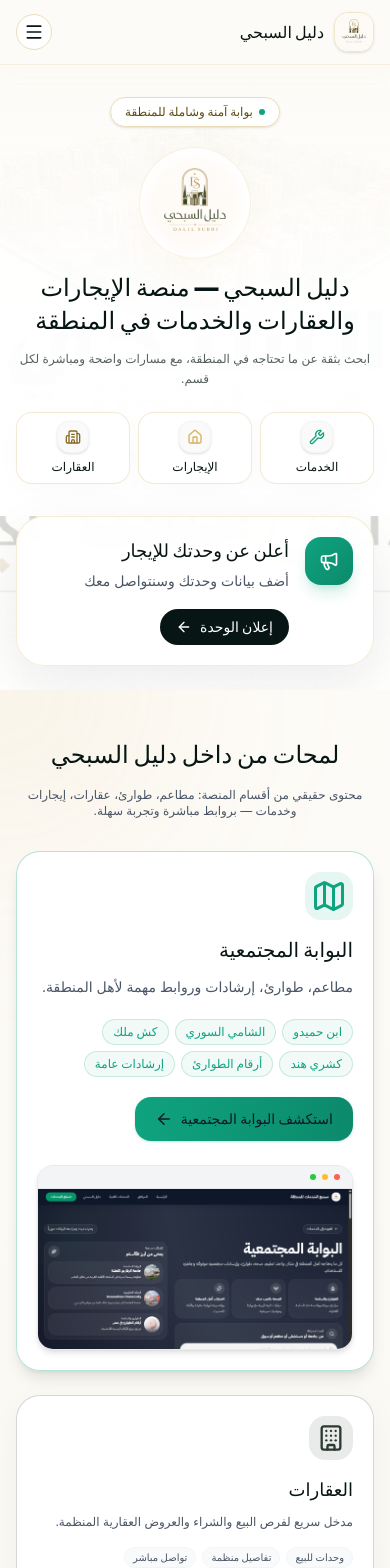
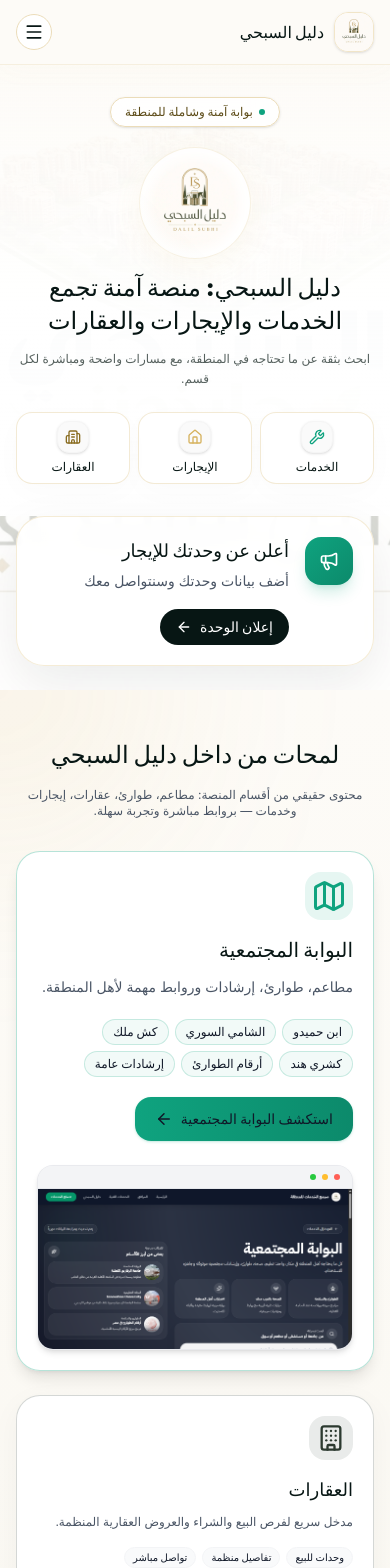
Before and after one commit to mohabx116-creator/dalilsubhi-landing-web, a React (Vite) app: page / in a window 390 px wide. Shown: the top 1568 px of the page. Built offline with nearby package versions, Linux system fonts and the light colour scheme.

Commit message:
Improve landing conversion UX and SEO

```diff
--- a/index.html
+++ b/index.html
@@ -8,17 +8,17 @@
     <meta name="viewport" content="width=device-width, initial-scale=1.0" />
     <meta
       name="description"
-      content="دليل السبحي منصة آمنة تجمع الإيجارات والعقارات والخدمات في المنطقة، لتصل لما تحتاجه بسهولة وثقة."
+      content="دليل السبحي يجمع لك روابط الخدمات، العقارات، الإيجارات، والبوابة المجتمعية في مكان واحد لتصل بسرعة لما تحتاجه."
     />
     <meta name="application-name" content="دليل السبحي" />
     <link rel="canonical" href="https://dalilsubhi.com/" />
-    <meta property="og:title" content="دليل السبحي | الإيجارات والعقارات والخدمات في المنطقة" />
-    <meta property="og:description" content="دليل السبحي منصة آمنة تجمع الإيجارات والعقارات والخدمات في المنطقة، لتصل لما تحتاجه بسهولة وثقة." />
+    <meta property="og:title" content="دليل السبحي | بوابتك للخدمات والعقارات والإيجارات" />
+    <meta property="og:description" content="دليل السبحي يجمع لك روابط الخدمات، العقارات، الإيجارات، والبوابة المجتمعية في مكان واحد لتصل بسرعة لما تحتاجه." />
     <meta property="og:site_name" content="دليل السبحي" />
     <meta property="og:url" content="https://dalilsubhi.com/" />
     <meta property="og:type" content="website" />
     <meta property="og:image" content="https://dalilsubhi.com/favicon.png?v=dalil-subhi-2" />
-    <title>دليل السبحي | الإيجارات والعقارات والخدمات في المنطقة</title>
+    <title>دليل السبحي | بوابتك للخدمات والعقارات والإيجارات</title>
     <script type="application/ld+json">
     {
       "@context": "https://schema.org",
@@ -41,8 +41,8 @@
           "@type": "WebPage",
           "@id": "https://dalilsubhi.com/#webpage",
           "url": "https://dalilsubhi.com/",
-          "name": "دليل السبحي | الإيجارات والعقارات والخدمات في المنطقة",
-          "description": "دليل السبحي منصة آمنة تجمع الإيجارات والعقارات والخدمات في المنطقة، لتصل لما تحتاجه بسهولة وثقة.",
+          "name": "دليل السبحي | بوابتك للخدمات والعقارات والإيجارات",
+          "description": "دليل السبحي يجمع لك روابط الخدمات، العقارات، الإيجارات، والبوابة المجتمعية في مكان واحد لتصل بسرعة لما تحتاجه.",
           "inLanguage": "ar",
           "isPartOf": { "@id": "https://dalilsubhi.com/#website" },
           "about": { "@id": "https://dalilsubhi.com/#organization" }
--- a/src/components/HeroSection.tsx
+++ b/src/components/HeroSection.tsx
@@ -47,7 +47,7 @@ export default function HeroSection() {
 
         <div className="max-w-3xl">
           <h1 className="text-2xl font-black leading-snug tracking-tight text-[#071614] sm:text-4xl md:text-5xl">
-            دليل السبحي — منصة الإيجارات والعقارات والخدمات في المنطقة
+            دليل السبحي: منصة آمنة تجمع الخدمات والإيجارات والعقارات
           </h1>
           <p className="mx-auto mt-3 max-w-2xl text-xs sm:text-base leading-relaxed text-[#55605d]">
             ابحث بثقة عن ما تحتاجه في المنطقة، مع مسارات واضحة ومباشرة لكل قسم.
@@ -56,18 +56,19 @@ export default function HeroSection() {
 
         <div className="mt-6 grid w-full max-w-3xl grid-cols-3 gap-2 text-right sm:gap-3">
           {highlights.map(({ label, icon: Icon, tone }) => (
-            <div
+            <a
               key={label}
-              className="flex flex-col-reverse sm:flex-row items-center justify-center sm:justify-between rounded-2xl border border-[#ebdcb9]/60 bg-white/80 p-2 sm:px-4 sm:py-3 shadow-[0_8px_30px_rgba(7,22,20,0.02)] backdrop-blur-md gap-1.5 sm:gap-2"
+              href="#ecosystem"
+              className="group flex flex-col-reverse sm:flex-row items-center justify-center sm:justify-between rounded-2xl border border-[#ebdcb9]/60 bg-white/80 p-2 sm:px-4 sm:py-3 shadow-[0_8px_30px_rgba(7,22,20,0.02)] backdrop-blur-md gap-1.5 sm:gap-2 transition hover:border-[#d6b25e] hover:bg-white focus-visible:outline focus-visible:outline-2 focus-visible:outline-offset-2 focus-visible:outline-[#d6b25e]"
             >
               <div className="text-center sm:text-right">
                 <p className="text-[9px] font-bold text-[#8c7a52] sm:text-[10px] hidden sm:block">القسم</p>
                 <p className="text-xs sm:text-sm font-black text-[#071614]">{label}</p>
               </div>
-              <span className={`flex h-8 w-8 sm:h-9 sm:w-9 items-center justify-center rounded-xl bg-neutral-50 ${tone} shadow-sm border border-neutral-100`}>
+              <span className={`flex h-8 w-8 sm:h-9 sm:w-9 items-center justify-center rounded-xl bg-neutral-50 ${tone} shadow-sm border border-neutral-100 transition group-hover:scale-110`}>
                 <Icon className="h-4 w-4 sm:h-4.5 sm:w-4.5" />
               </span>
-            </div>
+            </a>
           ))}
         </div>
       </div>
--- a/src/components/MainGatewaySection.tsx
+++ b/src/components/MainGatewaySection.tsx
@@ -63,7 +63,7 @@ export default function MainGatewaySection() {
   ];
 
   return (
-    <section className="relative z-10 overflow-hidden bg-gradient-to-b from-[#fdfbf7] via-[#faf8f2] to-[#f6f9f8] py-12 sm:py-24">
+    <section id="ecosystem" className="relative z-10 overflow-hidden bg-gradient-to-b from-[#fdfbf7] via-[#faf8f2] to-[#f6f9f8] py-12 sm:py-24">
       <div className="pointer-events-none absolute left-0 top-0 h-80 w-80 -translate-x-1/2 -translate-y-1/2 rounded-full bg-[#d6b25e]/10 blur-[100px]" />
       <div className="pointer-events-none absolute right-0 bottom-0 h-80 w-80 translate-x-1/3 translate-y-1/3 rounded-full bg-[#0fa37f]/10 blur-[100px]" />
 
@@ -90,9 +90,15 @@ export default function MainGatewaySection() {
 
               <div className="mb-5 sm:mb-8 flex flex-wrap gap-1.5 sm:gap-2">
                 {communityCard.tags.map((tag) => (
-                  <span key={tag} className="inline-flex rounded-full border border-[#0fa37f]/20 bg-[#0fa37f]/5 px-2.5 py-1 text-xs sm:px-4 sm:py-2 sm:text-sm font-bold text-[#0fa37f]">
+                  <a
+                    key={tag}
+                    href={communityCard.link}
+                    target="_blank"
+                    rel="noopener noreferrer"
+                    className="inline-flex rounded-full border border-[#0fa37f]/20 bg-[#0fa37f]/5 px-2.5 py-1 text-xs sm:px-4 sm:py-2 sm:text-sm font-bold text-[#0fa37f] transition hover:bg-[#0fa37f]/10"
+                  >
                     {tag}
-                  </span>
+                  </a>
                 ))}
               </div>
 
@@ -113,6 +119,7 @@ export default function MainGatewaySection() {
                 <div className="h-1.5 w-1.5 rounded-full bg-[#ffbd2e]" />
                 <div className="h-1.5 w-1.5 rounded-full bg-[#27c93f]" />
               </div>
+              <a href={communityCard.link} target="_blank" rel="noopener noreferrer" className="block focus-visible:outline focus-visible:outline-2 focus-visible:outline-offset-2 focus-visible:outline-[#0fa37f]">
                 <img
                   src={communityCard.screenshot}
                   alt={communityCard.alt}
@@ -120,6 +127,7 @@ export default function MainGatewaySection() {
                   decoding="async"
                   loading="lazy"
                 />
+              </a>
             </div>
           </div>
 
@@ -136,9 +144,15 @@ export default function MainGatewaySection() {
 
               <div className="mb-4 flex flex-wrap gap-1.5 sm:gap-2">
                 {card.tags.map((tag) => (
-                  <span key={tag} className="inline-flex rounded-full border border-gray-100 bg-gray-50 px-2 py-0.5 text-[10px] sm:px-2.5 sm:py-1 sm:text-xs font-bold text-gray-600 transition group-hover:border-gray-200 group-hover:bg-white">
+                  <a
+                    key={tag}
+                    href={card.link}
+                    target="_blank"
+                    rel="noopener noreferrer"
+                    className="inline-flex rounded-full border border-gray-100 bg-gray-50 px-2 py-0.5 text-[10px] sm:px-2.5 sm:py-1 sm:text-xs font-bold text-gray-600 transition hover:border-gray-300 hover:bg-white hover:text-gray-900 group-hover:border-gray-200 group-hover:bg-white"
+                  >
                     {tag}
-                  </span>
+                  </a>
                 ))}
               </div>
 
@@ -148,6 +162,7 @@ export default function MainGatewaySection() {
                   <div className="h-1.5 w-1.5 rounded-full bg-[#ffbd2e]" />
                   <div className="h-1.5 w-1.5 rounded-full bg-[#27c93f]" />
                 </div>
+                <a href={card.link} target="_blank" rel="noopener noreferrer" className="block focus-visible:outline focus-visible:outline-2 focus-visible:outline-offset-2 focus-visible:outline-gray-400">
                   <img
                     src={card.screenshot}
                     alt={card.alt}
@@ -155,6 +170,7 @@ export default function MainGatewaySection() {
                     decoding="async"
                     loading="lazy"
                   />
+                </a>
               </div>
 
               <a
--- a/src/components/ServicesSection.tsx
+++ b/src/components/ServicesSection.tsx
@@ -6,32 +6,39 @@ export default function ServicesSection() {
       title: 'خدمات آمنة',
       text: 'روابط مباشرة للخدمات والمرافق المهمة في المنطقة.',
       icon: <ShieldCheck size={32} className="text-[#0fa37f]" />,
+      href: '#ecosystem',
     },
     {
       title: 'إيجارات المنطقة',
       text: 'وصول سريع لإعلانات الإيجار المعتمدة والتواصل عبر واتساب.',
       icon: <Home size={32} className="text-[#d6b25e]" />,
+      href: '#ecosystem',
     },
     {
       title: 'تواصل واضح',
       text: 'روابط مهمة لمتابعة أخبار المنطقة والتواصل مع خدمة العملاء.',
       icon: <Users size={32} className="text-[#0fa37f]" />,
+      href: '#ecosystem',
     },
   ];
 
   return (
-    <section className="bg-gray-50/50 py-12 sm:py-20 backdrop-blur-[4px]">
+    <section id="services" className="bg-gray-50/50 py-12 sm:py-20 backdrop-blur-[4px]">
       <div className="mx-auto max-w-7xl px-4 text-center sm:px-6 lg:px-8">
         <h2 className="text-2xl font-black text-[#071614] sm:text-4xl">محتوى الدليل</h2>
         <div className="mt-8 grid gap-5 text-right sm:grid-cols-3 sm:gap-8">
           {cards.map((card) => (
-            <div key={card.title} className="flex flex-col overflow-hidden rounded-2xl sm:rounded-3xl border border-gray-100 bg-white/90 p-5 sm:p-8 shadow-lg shadow-gray-200/40">
-              <div className="mb-4 flex h-12 w-12 sm:h-14 sm:w-14 items-center justify-center rounded-2xl border border-gray-100 bg-gray-50">
+            <a
+              key={card.title}
+              href={card.href}
+              className="group flex flex-col overflow-hidden rounded-2xl sm:rounded-3xl border border-gray-100 bg-white/90 p-5 sm:p-8 shadow-lg shadow-gray-200/40 transition hover:-translate-y-1 hover:border-[#d6b25e]/30 hover:shadow-xl hover:shadow-[#d6b25e]/10 focus-visible:outline focus-visible:outline-2 focus-visible:outline-offset-2 focus-visible:outline-[#d6b25e]"
+            >
+              <div className="mb-4 flex h-12 w-12 sm:h-14 sm:w-14 items-center justify-center rounded-2xl border border-gray-100 bg-gray-50 transition group-hover:scale-110 group-hover:border-[#d6b25e]/20 group-hover:bg-[#d6b25e]/5">
                 {card.icon}
               </div>
-              <h3 className="mb-2 text-lg sm:text-xl font-bold text-[#071614]">{card.title}</h3>
+              <h3 className="mb-2 text-lg sm:text-xl font-bold text-[#071614] transition group-hover:text-[#d6b25e]">{card.title}</h3>
               <p className="text-xs sm:text-base leading-relaxed text-gray-600">{card.text}</p>
-            </div>
+            </a>
           ))}
         </div>
       </div>
```
Lines whose indentation alone changed are shown as unchanged.
